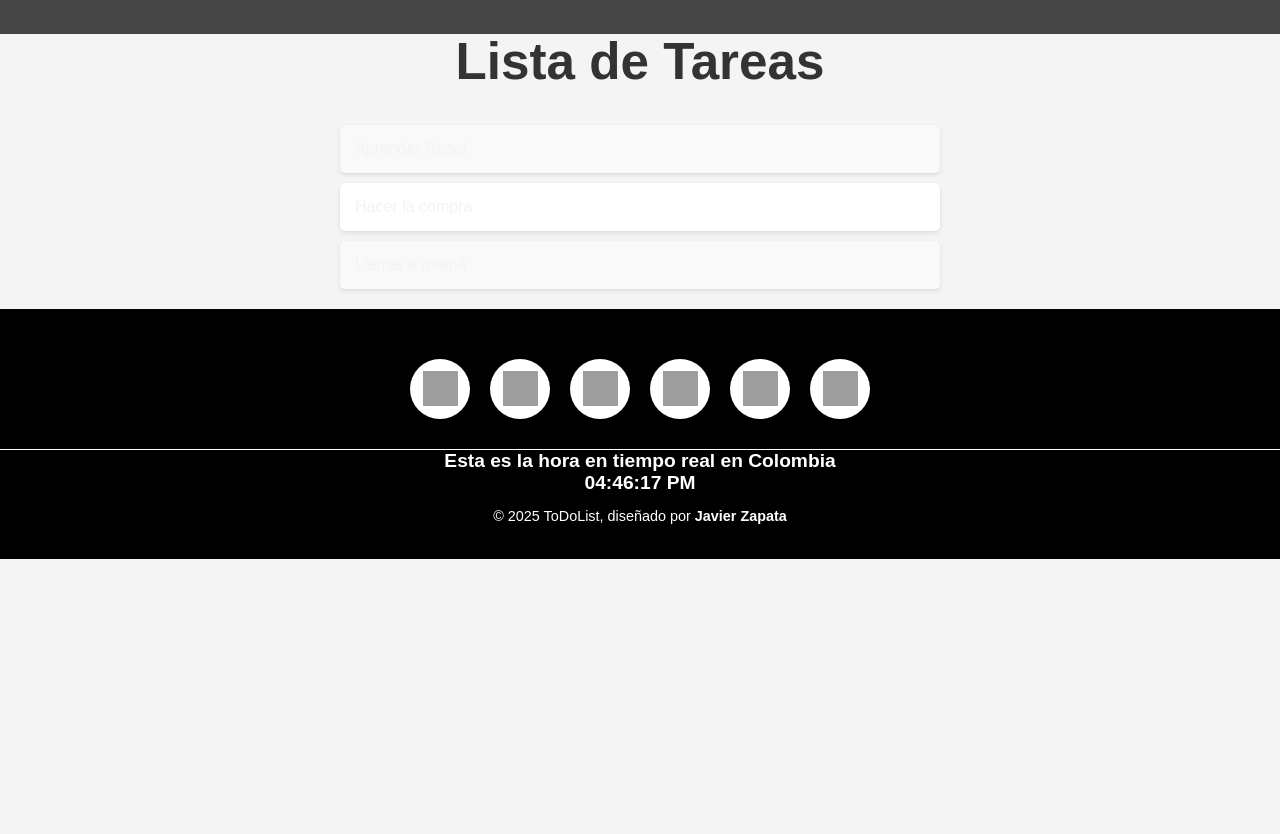
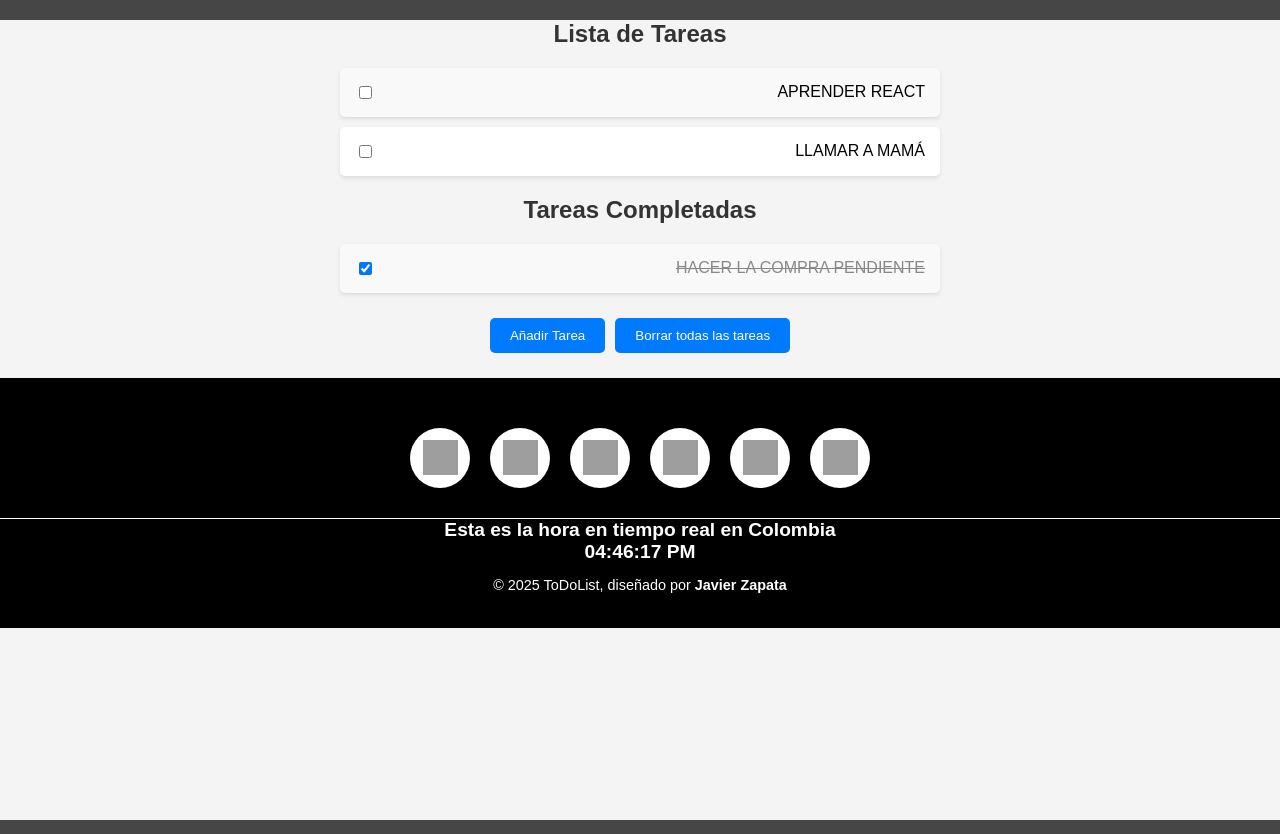
Before and after one commit to Javieeer/toDoList-react, a React (Vite) app: page / in a window 1280 px wide. Built offline with nearby package versions, Linux system fonts and the light colour scheme; grey boxes are pictures that could not be loaded.

Commit message:
add funcionalities

```diff
--- /dev/null
+++ b/src/app.css
@@ -0,0 +1,100 @@
+body {
+    font-family: Arial, sans-serif;
+    background-color: #f4f4f4;
+    margin: 0;
+    padding: 0;
+}
+
+h1, h2 {
+    text-align: center;
+    color: #333;
+}
+
+ul {
+    list-style-type: none;
+    padding: 0;
+    max-width: 600px;
+    margin: 20px auto;
+}
+
+li {
+    background: #fff;
+    margin: 10px 0;
+    padding: 15px;
+    border-radius: 5px;
+    box-shadow: 0 2px 4px rgba(0, 0, 0, 0.1);
+    display: flex;
+    justify-content: space-between;
+    align-items: center;
+}
+
+li.completado {
+    text-decoration: line-through;
+    color: #888;
+}
+
+li:nth-child(odd) {
+    background: #f9f9f9;
+}
+
+.buttons {
+    text-align: center;
+    margin: 20px;
+}
+
+button {
+    margin: 5px;
+    padding: 10px 20px;
+    border: none;
+    border-radius: 5px;
+    background-color: #007BFF;
+    color: white;
+    cursor: pointer;
+}
+
+button:hover {
+    background-color: #0056b3;
+}
+
+.modal {
+    position: fixed;
+    top: 0;
+    left: 0;
+    width: 100%;
+    height: 100%;
+    background: rgba(0, 0, 0, 0.5);
+    display: flex;
+    justify-content: center;
+    align-items: center;
+}
+
+.modal-content {
+    background: white;
+    color: black;
+    padding: 20px;
+    border-radius: 5px;
+    box-shadow: 0 2px 10px rgba(0, 0, 0, 0.1);
+    text-align: center;
+}
+
+.modal-content input {
+    width: 80%;
+    padding: 10px;
+    margin: 10px 0;
+    border: 1px solid #ccc;
+    border-radius: 5px;
+}
+
+.modal-content button {
+    margin: 5px;
+    padding: 10px 20px;
+    border: none;
+    border-radius: 5px;
+    background-color: #000000;
+    color: white;
+    cursor: pointer;
+}
+
+.modal-content button:hover {
+    background-color: #4b4b4b;
+}
--- a/src/app.jsx
+++ b/src/app.jsx
@@ -1,28 +1,113 @@
-import { useState } from "react";
-import FooterJavi from "./componentes/footer"
-import Tarea from "./componentes/tarea"
+import { useState, useEffect } from "react";
+import FooterJavi from "./componentes/footer";
+import Tarea from "./componentes/tarea";
+import './app.css';
 
 const App = () => {
     const [tareas, setTareas] = useState([
-        { id: 1, texto: 'Aprender React' },
-        { id: 2, texto: 'Hacer la compra' },
-        { id: 3, texto: 'Llamar a mamá' }
+        { id: 1, texto: 'APRENDER REACT', completado: false },
+        { id: 2, texto: 'HACER LA COMPRA PENDIENTE', completado: true },
+        { id: 3, texto: 'LLAMAR A MAMÁ', completado: false }
     ]);
+
+    const [modalVisible, setModalVisible] = useState(false);
+    const [nuevaTareaTexto, setNuevaTareaTexto] = useState('');
+
+    const toggleCompletado = (id) => {
+        const nuevasTareas = tareas.map(tarea => {
+            if (tarea.id === id) {
+                return { ...tarea, completado: !tarea.completado };
+            }
+            return tarea;
+        });
+        setTareas(nuevasTareas);
+    };
+
+    const agregarTarea = () => {
+        if (nuevaTareaTexto.trim()) {
+            setTareas([...tareas, { id: tareas.length + 1, texto: nuevaTareaTexto.toUpperCase(), completado: false }]);
+            setNuevaTareaTexto('');
+            setModalVisible(false);
+        }
+    };
+
+    const handleKeyPress = (e) => {
+        if (e.key === 'Enter') {
+            agregarTarea();
+        }
+    };
+
+    const handleKeyDown = (e) => {
+        if (e.key === 'Escape') {
+            setModalVisible(false);
+        }
+    };
+
+    useEffect(() => {
+        if (modalVisible) {
+            window.addEventListener('keydown', handleKeyDown);
+        } else {
+            window.removeEventListener('keydown', handleKeyDown);
+        }
+
+        return () => {
+            window.removeEventListener('keydown', handleKeyDown);
+        };
+    }, [modalVisible]);
+
+    const tareasCompletadas = tareas.filter(tarea => tarea.completado);
 
     return (
         <>
-            <h1>Lista de Tareas</h1>
+            <h2>Lista de Tareas</h2>
             <ul>
-                {tareas.map(tarea => (
-                    <Tarea
-                        key={tarea.id}
-                        tarea={tarea}
-                    />
-                ))}
+                {tareas
+                    .filter(tarea => !tarea.completado)
+                    .map(tarea => (
+                        <Tarea
+                            key={tarea.id}
+                            tarea={tarea}
+                            toggleCompletado={toggleCompletado}
+                        />
+                    ))}
             </ul>
+            {tareasCompletadas.length > 0 && (
+                <>
+                    <h2>Tareas Completadas</h2>
+                    <ul>
+                        {tareasCompletadas.map(tarea => (
+                            <Tarea
+                                key={tarea.id}
+                                tarea={tarea}
+                                toggleCompletado={toggleCompletado}
+                            />
+                        ))}
+                    </ul>
+                </>
+            )}
+            <div className="buttons">
+                <button className="añadirTarea" onClick={() => setModalVisible(true)}>Añadir Tarea</button>
+                <button className="borrarTarea" onClick={() => setTareas([])}>Borrar todas las tareas</button>
+            </div>
+            {modalVisible && (
+                <div className="modal" onKeyDown={handleKeyDown} tabIndex="0">
+                    <div className="modal-content">
+                        <h3>Nueva Tarea</h3>
+                        <input
+                            type="text"
+                            value={nuevaTareaTexto}
+                            onChange={(e) => setNuevaTareaTexto(e.target.value)}
+                            onKeyPress={handleKeyPress}
+                            placeholder="Descripción de la tarea"
+                        />
+                        <button onClick={agregarTarea}>Agregar</button>
+                        <button onClick={() => setModalVisible(false)}>Cancelar</button>
+                    </div>
+                </div>
+            )}
             <FooterJavi />
         </>
-    )
-}
+    );
+};
 
-export default App
+export default App;
--- a/src/componentes/tarea.css
+++ b/src/componentes/tarea.css
@@ -26,6 +26,7 @@ li {
     display: flex;
     justify-content: space-between;
     align-items: center;
+    color: black;
 }
 
 li:nth-child(odd) {
@@ -34,6 +35,6 @@ li:nth-child(odd) {
 
 /* Efecto de hover */
 li:hover {
-    transform: scale(1.1);
+    transform: scale(1.01);
     box-shadow: 0 4px 8px rgba(0, 0, 0, 0.3);
   }
--- a/src/componentes/tarea.jsx
+++ b/src/componentes/tarea.jsx
@@ -1,9 +1,16 @@
 import './tarea.css'
 
-const Tarea = ({ tarea }) => {
+const Tarea = ({ tarea, toggleCompletado }) => {
     return (
-        <li className='listaTareas' >{tarea.texto}</li>
+        <li className={tarea.completado ? 'completado' : ''}>
+            <input
+                type="checkbox"
+                checked={tarea.completado}
+                onChange={() => toggleCompletado(tarea.id)}
+            />
+            {tarea.texto}
+        </li>
     );
-}
+};
 
 export default Tarea
```
Also changed, not shown: package.json (line endings or trailing spaces).
